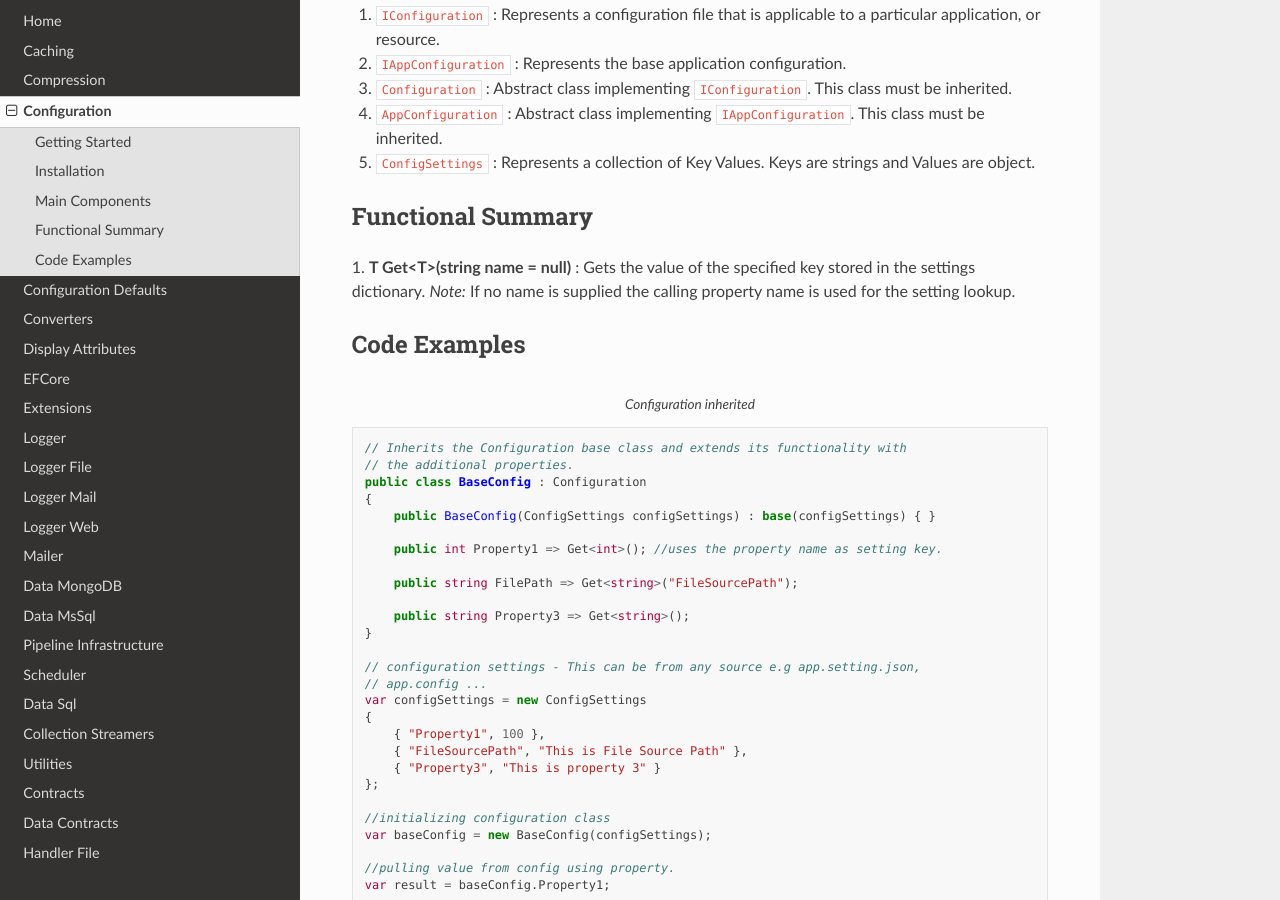
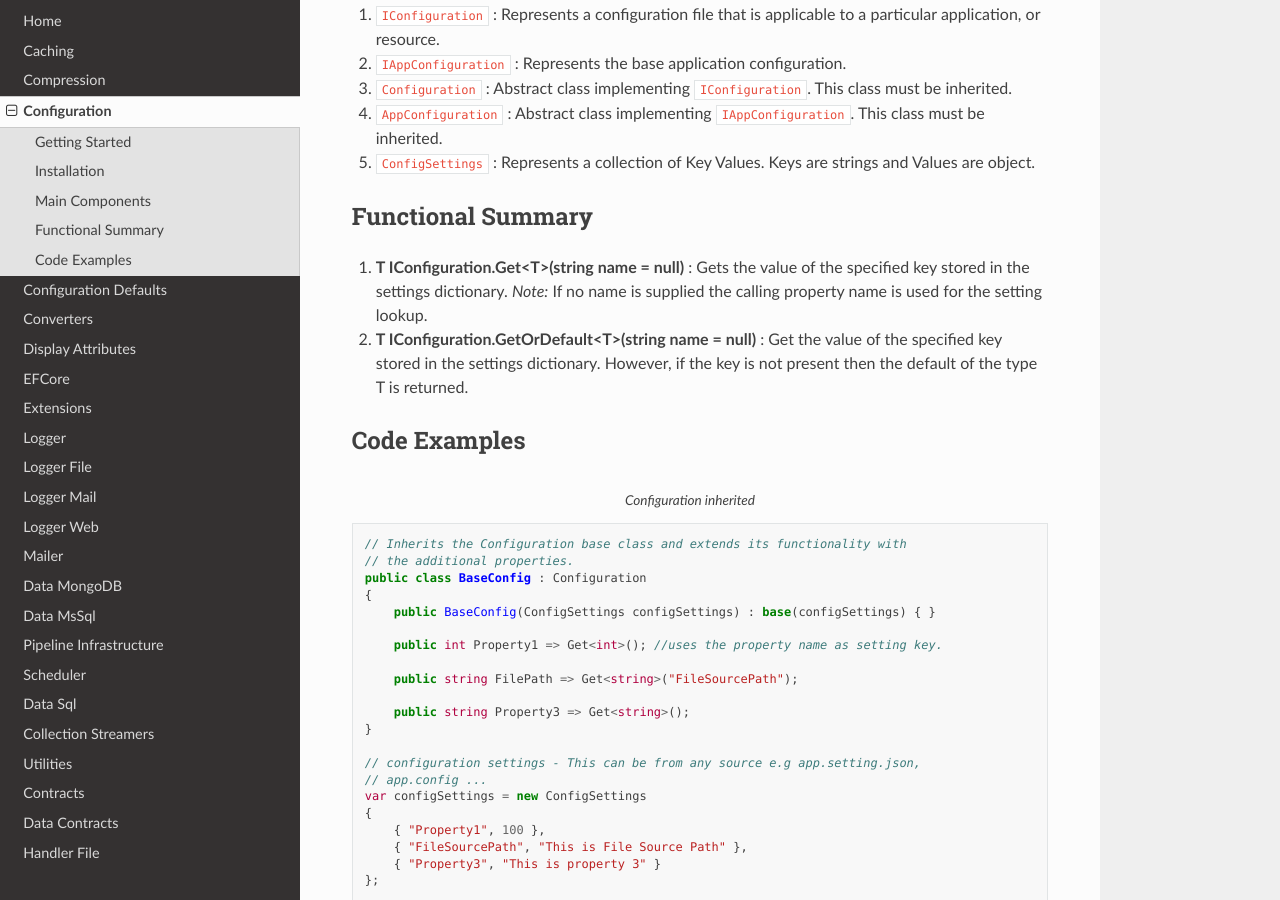
Before and after one commit to BjornWilliams/DocsVersaTul, a Sphinx documentation site: the page built from docs/source/configuration.rst, in a window 1280 px wide and 900 px high, scrolled down 585 px. Built offline with Sphinx 7.4.7 and the Read the Docs theme 2.0.0, drawn with Linux system fonts in a browser that asks for light colours.

Commit message:
Document streamlining
Update all functional spec to specify root object.

```diff
--- a/docs/source/configuration.rst
+++ b/docs/source/configuration.rst
@@ -19,23 +19,24 @@ To use VersaTul Configuration, first install it using nuget:
 
 Main Components
 ----------------
-1. ``IConfiguration`` : Represents a configuration file that is applicable to a particular application, or resource.
-2. ``IAppConfiguration`` : Represents the base application configuration.
-3. ``Configuration`` : Abstract class implementing ``IConfiguration``. This class must be inherited.
-4. ``AppConfiguration`` : Abstract class implementing ``IAppConfiguration``. This class must be inherited.
-5. ``ConfigSettings`` : Represents a collection of Key Values. Keys are strings and Values are object.
+#. ``IConfiguration`` : Represents a configuration file that is applicable to a particular application, or resource.
+#. ``IAppConfiguration`` : Represents the base application configuration.
+#. ``Configuration`` : Abstract class implementing ``IConfiguration``. This class must be inherited.
+#. ``AppConfiguration`` : Abstract class implementing ``IAppConfiguration``. This class must be inherited.
+#. ``ConfigSettings`` : Represents a collection of Key Values. Keys are strings and Values are object.
 
 Functional Summary
 ------------------
-1. **T Get<T>(string name = null)** : Gets the value of the specified key stored in the settings dictionary.
-*Note:* If no name is supplied the calling property name is used for the setting lookup.
+#. **T IConfiguration.Get<T>(string name = null)** : Gets the value of the specified key stored in the settings dictionary. *Note:* If no name is supplied the calling property name is used for the setting lookup.
+#. **T IConfiguration.GetOrDefault<T>(string name = null)** : Get the value of the specified key stored in the settings dictionary. However, if the key is not present then the default of the type T is returned.
+
 
 Code Examples
 -------------
 
 .. code-block:: c#
     :caption: Configuration inherited
-    :emphasize-lines: 61, 64
+    :emphasize-lines: 64, 67
 
     // Inherits the Configuration base class and extends its functionality with
     // the additional properties.
```
Also changed, not shown: docs/source/caching.rst (+4 -6 lines), docs/source/compression.rst (+7 -7 lines), docs/source/configuration-defaults.rst (+8 -7 lines).
